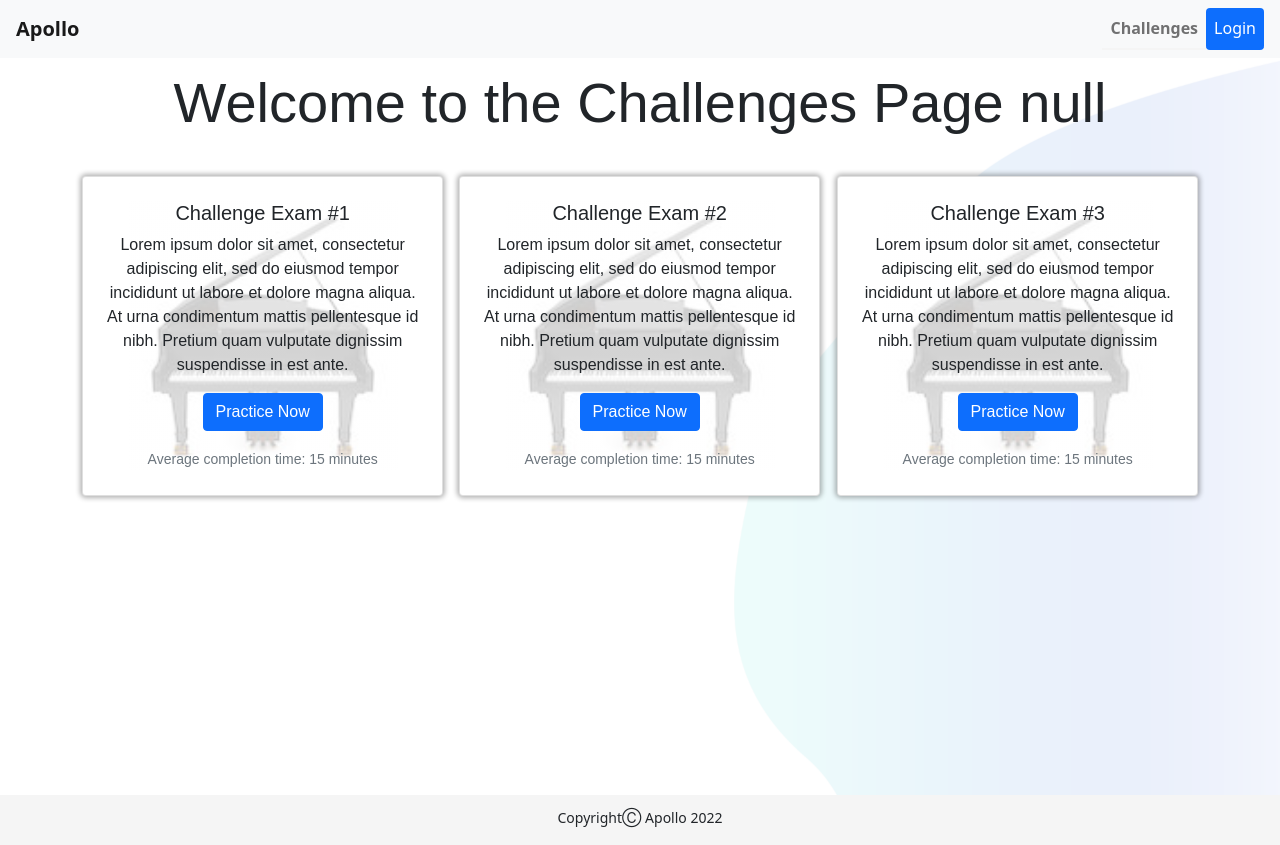
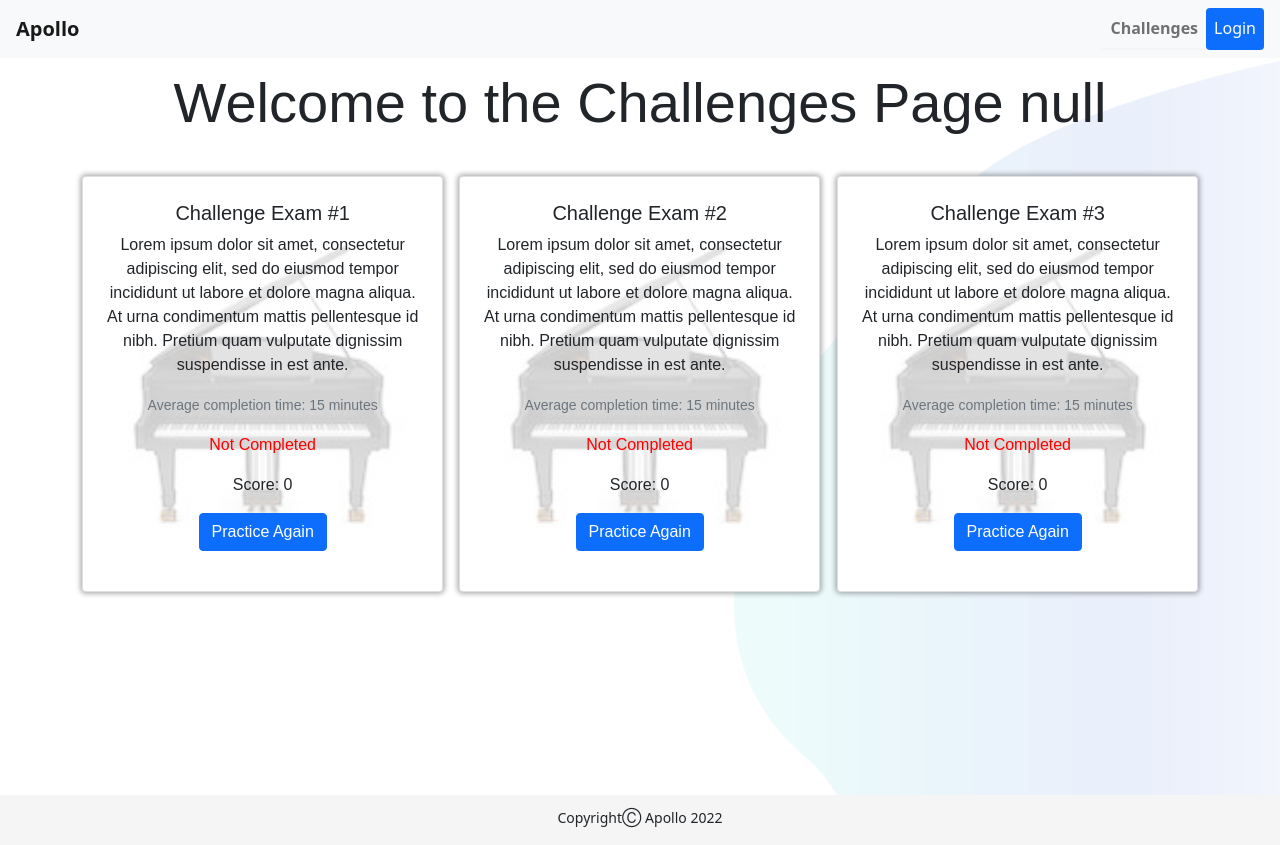
Before and after one commit to B2B-Music-Lesson/Frontend, a React (Create React App) app: page /challenges in a window 1280 px wide. Built offline with nearby package versions, Linux system fonts and the light colour scheme.

Commit message:
Working on displaying score and completiong for users

```diff
--- a/src/App.css
+++ b/src/App.css
@@ -200,3 +200,11 @@ body {
 }
 
 /* End Switch Style */
+
+.challenge-complete {
+  color: green;
+}
+
+.challenge-incomplete {
+  color: red;
+}
--- a/src/components/Card.jsx
+++ b/src/components/Card.jsx
@@ -1,22 +1,33 @@
-import React from "react";
+import React, {useState} from "react";
 import { Link } from "react-router-dom";
 
 // image={require("../images/" + image.filePath.replaceAll('\n','\\u003cbr\\u003e'))}
 function Card(props) {
+
+  const [completed, setCompleted] = useState(false);
+  const [score, setScore] = useState(0);
+
+ // create request for card completion
+
   return (
     <div className="cardHolder">
       <div class="card p-4 bg-white">
         <div class={`card-body-${props.type}`}>
           <h5 class="card-title">{props.title}</h5>
           <p class="card-text">{props.subtext}</p>
-          <Link to={`/challengeExam/${props.id}`} onClick={() => window.scrollTo(0, 0)}>
-            <button href="#" className="stretched-link btn btn-primary mb-3">
-              Practice Now
-            </button>
-          </Link>
+
           <p class="card-text">
             <small class="text-muted">{props.mutedText}</small>
           </p>
+          {completed ? (
+            <p className='challenge-complete'>Completed</p>
+          ) :
+          ( <p className='challenge-incomplete'>Not Completed</p>)}
+          <p>Score: {score}</p>
+          <Link to={`/challengeExam/${props.id}`} onClick={() => window.scrollTo(0, 0)}>
+              {completed ? <button href="#" className="stretched-link btn btn-primary mb-3">Practice Now</button> :
+              <button href="#" className="stretched-link btn btn-primary mb-3">Practice Again</button>}
+          </Link>
         </div>
       </div>
     </div>
```
